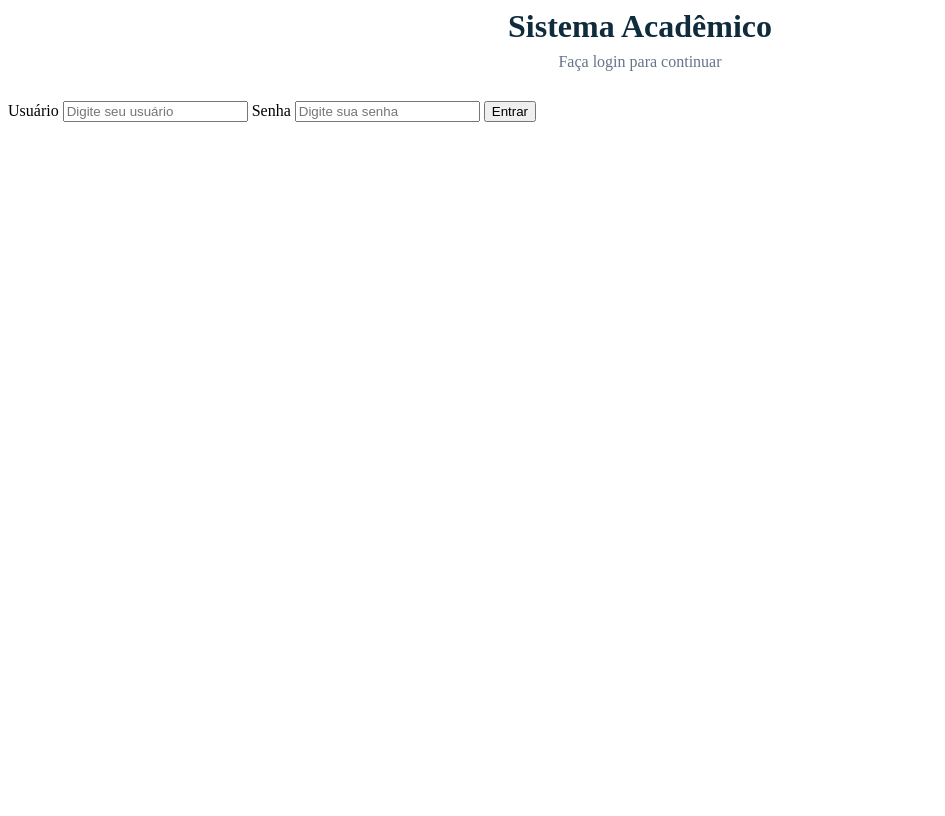
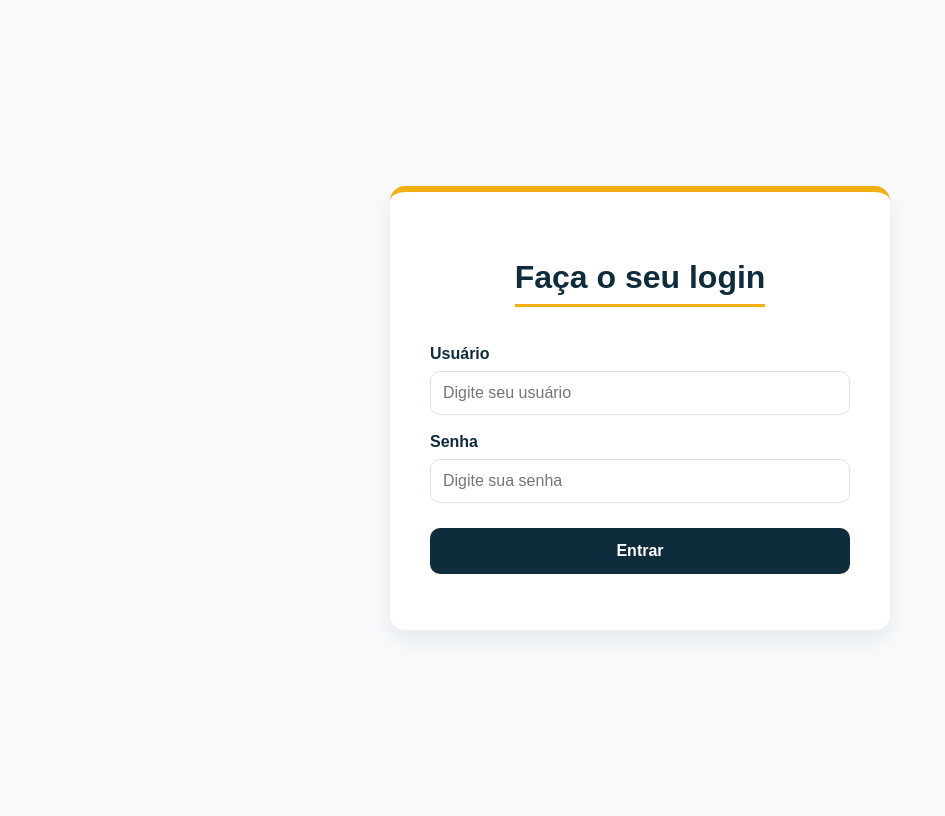
Before and after one commit to yuri-neres/Desafio-6-Acompanhar-Atividades-e-Disciplinas-INSTITUTO-BEMMAKER, a Django app: page / in a window 1280 px wide. Shown: the whole page, without its empty margins (0-945 px from the left). Before the commit the page ends 122 px from the top, so only its background shows below. Run offline with Django 5.2, Linux system fonts and the light colour scheme.

Commit message:
Alterações no login.css

```diff
--- a/alunos/static/css/login.css
+++ b/alunos/static/css/login.css
@@ -1,16 +1,136 @@
+/* Estilo geral da página */
+body{
+    background-color:#f8fafc;
+    font-family:Arial, Helvetica, sans-serif;
+    display:flex;
+    justify-content:center;
+    align-items:center;
+    height:100vh;
+}
+
+/* Container do login */
+.login-container{
+    width:100%;
+    display:flex;
+    justify-content:center;
+    align-items:center;
+    padding:20px;
+}
+
+/* Caixa do login */
+.login-box{
+    width:100%;
+    max-width:420px;
+    background:#ffffff;
+    padding:40px;
+    border-radius:15px;
+    box-shadow:0 10px 25px rgba(15,44,61,.08);
+    border-top:6px solid #f2af13;
+    animation:aparecer .4s ease;
+}
+
+/* Cabeçalho */
 .logo-login{
     text-align:center;
     margin-bottom:30px;
 }
-
+/* Título, define linha abaixo do título e espaços usuário e senha */
 .logo-login h2{
     color:#0f2c3d;
-    margin-bottom:8px;
     font-size:2rem;
     font-weight:700;
+    margin-bottom:8px;
+    border-bottom:#f2af13 3px solid;
+    display:inline-block;
+    padding-bottom:8px;
 }
 
 .logo-login p{
     color:#64748b;
-    margin:0;
+    font-size:.95rem;
 }
+
+/* Labels */
+label{
+    display:block;
+    margin-top:18px;
+    margin-bottom:8px;
+    color:#0f2c3d;
+    font-weight:600;
+}
+
+/* Campos */
+input{
+    width:100%;
+    padding:12px;
+    border:1px solid #dbe4ee;
+    border-radius:10px;
+    font-size:1rem;
+    transition:.3s;
+}
+
+input:focus{
+    outline:none;
+    border-color:#f2af13;
+    box-shadow:0 0 0 .2rem rgba(242,175,19,.25);
+}
+
+input:hover{
+    border-color:#0f2c3d;
+}
+
+/* Botão */
+button{
+    width:100%;
+    margin-top:25px;
+    padding:14px;
+    border:none;
+    border-radius:10px;
+    background:#0f2c3d;
+    color:#fff;
+    font-size:1rem;
+    font-weight:600;
+    cursor:pointer;
+    transition:.3s;
+}
+
+button:hover{
+    background:#f2af13;
+    color:#0f2c3d;
+}
+
+/* Mensagem de erro */
+.erro{
+    margin-top:20px;
+    padding:12px;
+    background:#fdeaea;
+    color:#dc3545;
+    border-radius:10px;
+    text-align:center;
+}
+
+/* Animação */
+@keyframes aparecer{
+    from{
+        opacity:0;
+        transform:translateY(15px);
+    }
+
+    to{
+        opacity:1;
+        transform:translateY(0);
+    }
+}
+
+/* Responsividade */
+@media (max-width:768px){
+
+    .login-box{
+        margin:20px;
+        padding:30px;
+    }
+
+    .logo-login h2{
+        font-size:1.7rem;
+    }
+}
--- a/alunos/templates/alunos/login.html
+++ b/alunos/templates/alunos/login.html
@@ -12,8 +12,7 @@
 
         <!-- Cabeçalho -->
         <div class="logo-login">
-            <h2>Sistema Acadêmico</h2>
-            <p>Faça login para continuar</p>
+            <h2>Faça o seu login </h2>
         </div>
 
         <!-- Formulário de login -->
```
